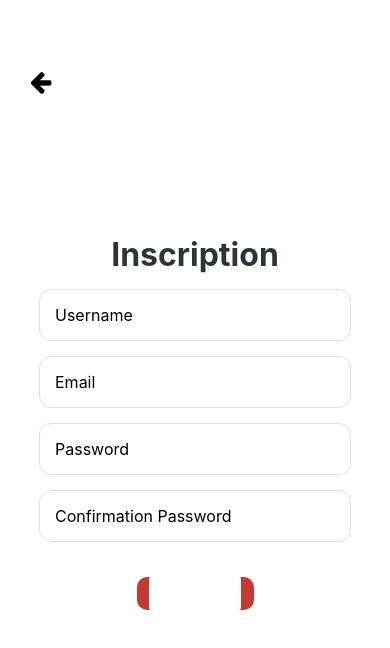
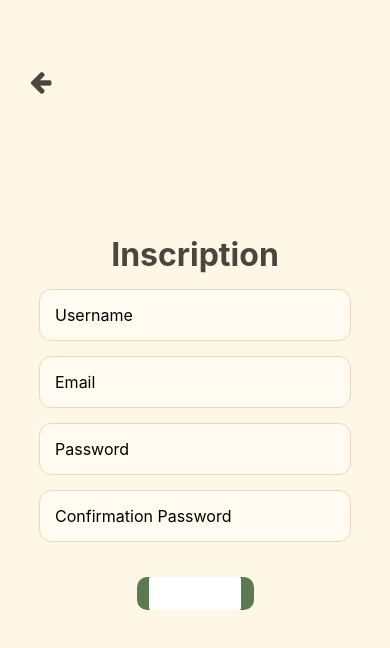
Before and after one commit to Etiolate7/SavorShare, a React Native app: screen /Inscription in a window 390 px wide. Shown: the top 648 px of the page. Built offline with nearby package versions, Linux system fonts and the light colour scheme.

Commit message:
[FIX] changes in css

```diff
--- a/components/RecipeCard.js
+++ b/components/RecipeCard.js
@@ -47,18 +47,18 @@ export default function RecipeCard({ recipe, onPress }) {
                 <Image style={styles.image} source={{ uri: recipe.image }} />
             ) : (
                 <View style={styles.placeholder}>
-                    <Feather name="camera-off" size={26} color="#999" />
+                    <Feather name="camera-off" size={26} color="#2d3436" />
                     <Text style={styles.placeholderText}>No Image</Text>
                 </View>
             )}
             <TouchableOpacity onPress={toggleLike} style={styles.bookmark}>
-                <FontAwesome name={isLiked ? 'bookmark' : 'bookmark-o'} size={22} color={isLiked ? '#C43A32' : '#C43A32'} key={isLiked ? 'liked' : 'unliked'} />
+                <FontAwesome name={isLiked ? 'bookmark' : 'bookmark-o'} size={22} color={isLiked ? '#5C7A52' : '#5C7A52'} key={isLiked ? 'liked' : 'unliked'} />
             </TouchableOpacity>
             <View style={styles.card}>
                 <Text style={styles.title}>{recipe.name}</Text>
                 <View style={styles.icons}>
-                    <Text style={styles.details}><FontAwesome5 name={'users'} size={20} color={'#C43A32'} /> {recipe.serving_size}</Text>
-                    <Text style={styles.details}><FontAwesome5 name={'clock'} size={20} color={'#C43A32'} /> {recipe.time} mins</Text>
+                    <Text style={styles.details}><FontAwesome5 name={'users'} size={20} color={'#5C7A52'} /> {recipe.serving_size}</Text>
+                    <Text style={styles.details}><FontAwesome5 name={'clock'} size={20} color={'#5C7A52'} /> {recipe.time} mins</Text>
                 </View>
                 <View style={styles.icons}>
                     <Text style={styles.detailsText}>{recipe.type_of_dish}</Text>
@@ -76,18 +76,19 @@ const styles = StyleSheet.create({
         alignItems: 'center',
     },
     card: {
-        backgroundColor: '#f9f9f9',
+        backgroundColor: '#FFFBF0',
         padding: 15,
         margin: 10,
         paddingTop: '80',
         borderRadius: 8,
         borderWidth: 1,
-        borderColor: '#ddd',
+        borderColor: '#E8D9BC',
         justifyContent: 'center',
         alignItems: 'center',
         width: '80%',
     },
     title: {
+        color: '#2d3436',
         fontSize: 18,
         fontWeight: 'bold',
         marginBottom: 8,
@@ -95,7 +96,7 @@ const styles = StyleSheet.create({
     },
     details: {
         fontSize: 16,
-        color: '#666',
+        color: '#2d3436',
         marginBottom: 4,
         marginLeft: 5,
         marginRight: 5,
@@ -134,11 +135,11 @@ const styles = StyleSheet.create({
         width: 100,
         height: 100,
         borderRadius: 100 / 2,
-        backgroundColor: '#f0f0f0',
+        backgroundColor: '#FFFBF0',
         justifyContent: 'center',
         alignItems: 'center',
         borderWidth: 2,
-        borderColor: '#e0e0e0',
+        borderColor: '#E8D9BC',
         borderStyle: 'dashed',
         position: 'absolute',
         zIndex: 99,
@@ -147,7 +148,7 @@ const styles = StyleSheet.create({
     },
     placeholderText: {
         marginTop: 5,
-        color: '#999',
+        color: '#2d3436',
         fontSize: 16,
         fontWeight: '500',
     },
@@ -158,7 +159,7 @@ const styles = StyleSheet.create({
     },
     detailsText: {
         fontSize: 16,
-        color: '#fff',
+        color: '#FFFBF0',
         marginBottom: 4,
         backgroundColor: '#3B7843',
         borderRadius: 7,
@@ -168,7 +169,7 @@ const styles = StyleSheet.create({
     },
     detailsTextNationality: {
         fontSize: 16,
-        color: '#fff',
+        color: '#FFFBF0',
         marginBottom: 4,
         backgroundColor: '#3B7843',
         borderRadius: 7,
--- a/screens/ConnectionScreen.js
+++ b/screens/ConnectionScreen.js
@@ -44,7 +44,7 @@ export default function ConnectionScreen({ navigation }) {
         <TouchableWithoutFeedback onPress={Keyboard.dismiss}>
         <View style={styles.container}>
             <TouchableOpacity style={styles.icon} activeOpacity={0.8} onPress={() => navigation.navigate('Home')}>
-                <FontAwesome name="arrow-left" size={25} color="black" />
+                <FontAwesome name="arrow-left" size={25} color="#4A453D" />
             </TouchableOpacity>
             <Text style={styles.title}>Connection</Text>
             <Text style={styles.error}>{error}</Text>
@@ -66,31 +66,31 @@ export default function ConnectionScreen({ navigation }) {
 const styles = StyleSheet.create({
     container: {
         flex: 1,
-        backgroundColor: '#fff',
+        backgroundColor: '#FFF7E5',
         alignItems: 'center',
         justifyContent: 'center',
     },
     input: {
         width: '80%',
-        backgroundColor: 'white',
+        backgroundColor: '#FFFBF0',
         borderRadius: 12,
         fontSize: 16,
         padding: 15,
         marginBottom: 15,
         borderWidth: 1,
-        borderColor: '#e0e0e0',
+        borderColor: '#E8D9BC',
     },
     btn: {
         alignItems: 'center',
         width: '30%',
-        backgroundColor: '#C43A32',
+        backgroundColor: '#5C7A52',
         borderRadius: 10,
         marginTop: 20,
     },
     title: {
         fontSize: 32,
         fontWeight: '700',
-        color: '#2d3436',
+        color: '#4A453D',
         marginBottom: 15,
     },
     icon: {
--- a/screens/HomeScreen.js
+++ b/screens/HomeScreen.js
@@ -27,24 +27,14 @@ export default function HomeScreen({ navigation }) {
 const styles = StyleSheet.create({
     container: {
         flex: 1,
-        backgroundColor: '#fff',
+        backgroundColor: '#FFF7E5',
         alignItems: 'center',
         justifyContent: 'center',
-    },
-    input: {
-        width: '80%',
-        backgroundColor: 'white',
-        borderRadius: 12,
-        fontSize: 16,
-        padding: 15,
-        marginBottom: 15,
-        borderWidth: 1,
-        borderColor: '#e0e0e0',
     },
     btn: {
         alignItems: 'center',
         width: '30%',
-        backgroundColor: '#C43A32',
+        backgroundColor: '#5C7A52',
         borderRadius: 10,
         marginTop: 20,
     },
--- a/screens/InscriptionScreen.js
+++ b/screens/InscriptionScreen.js
@@ -48,7 +48,7 @@ export default function InscriptionScreen({ navigation }) {
         <TouchableWithoutFeedback onPress={Keyboard.dismiss}>
         <View style={styles.container}>
             <TouchableOpacity style={styles.icon} activeOpacity={0.8} onPress={() => navigation.navigate('Home')}>
-                <FontAwesome name="arrow-left" size={25} color="black" />
+                <FontAwesome name="arrow-left" size={25} color="#4A453D" />
             </TouchableOpacity>
             <Text style={styles.title}>Inscription</Text>
             <Text style={styles.error}>{error}</Text>
@@ -72,31 +72,31 @@ export default function InscriptionScreen({ navigation }) {
 const styles = StyleSheet.create({
     container: {
         flex: 1,
-        backgroundColor: '#fff',
+        backgroundColor: '#FFF7E5',
         alignItems: 'center',
         justifyContent: 'center',
     },
     input: {
         width: '80%',
-        backgroundColor: 'white',
+        backgroundColor: '#FFFBF0',
         borderRadius: 12,
         fontSize: 16,
         padding: 15,
         marginBottom: 15,
         borderWidth: 1,
-        borderColor: '#e0e0e0',
+        borderColor: '#E8D9BC',
     },
     btn: {
         alignItems: 'center',
         width: '30%',
-        backgroundColor: '#C43A32',
+        backgroundColor: '#5C7A52',
         borderRadius: 10,
         marginTop: 20,
     },
     title: {
         fontSize: 32,
         fontWeight: '700',
-        color: '#2d3436',
+        color: '#4A453D',
         marginBottom: 15,
     },
     icon: {
--- a/screens/RecipesScreen.js
+++ b/screens/RecipesScreen.js
@@ -107,7 +107,7 @@ export default function RecipesScreen({ navigation }) {
 
             {loading ? (
                 <View style={styles.loadingContainer}>
-                    <ActivityIndicator size="large" color="#C43A32" />
+                    <ActivityIndicator size="large" color="#5C7A52" />
                 </View>
             ) : (
                 <FlatList
@@ -279,7 +279,7 @@ export default function RecipesScreen({ navigation }) {
 const styles = StyleSheet.create({
     container: {
         flex: 1,
-        backgroundColor: '#f5f5f5',
+        backgroundColor: '#FFF7E5',
     },
     header: {
         display: 'flex',
@@ -289,9 +289,9 @@ const styles = StyleSheet.create({
         paddingHorizontal: 24,
         paddingTop: 60,
         paddingBottom: 20,
-        backgroundColor: '#fff',
+        backgroundColor: '#FFF7E5',
         borderBottomWidth: 1,
-        borderBottomColor: '#e9ecef',
+        borderBottomColor: '#E8D9BC',
     },
     title: {
         fontSize: 32,
@@ -301,7 +301,7 @@ const styles = StyleSheet.create({
     },
     subtitle: {
         fontSize: 16,
-        color: '#636e72',
+        color: '#2d3436',
         fontWeight: '500',
     },
     flatListContent: {
@@ -337,7 +337,7 @@ const styles = StyleSheet.create({
         paddingVertical: 8,
         paddingHorizontal: 14,
         borderRadius: 20,
-        backgroundColor: '#C43A32',
+        backgroundColor: '#5C7A52',
     },
     filterButtonText: {
         color: '#fff',
```
